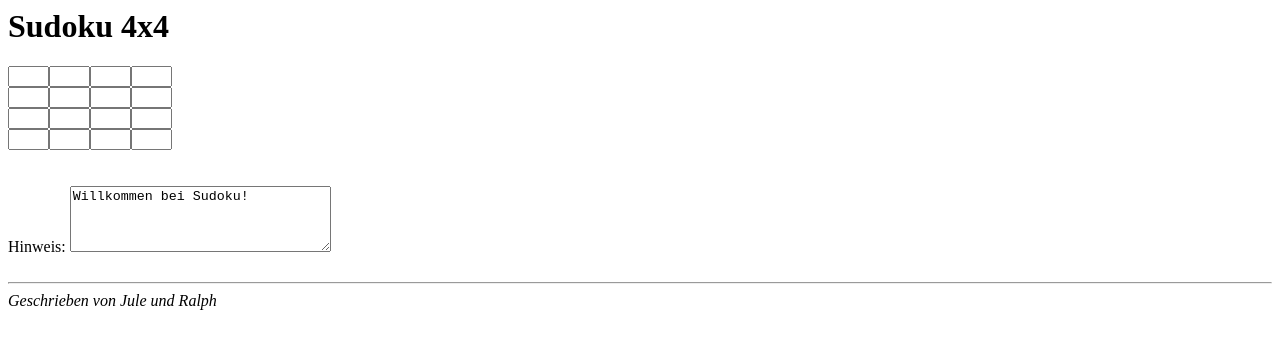
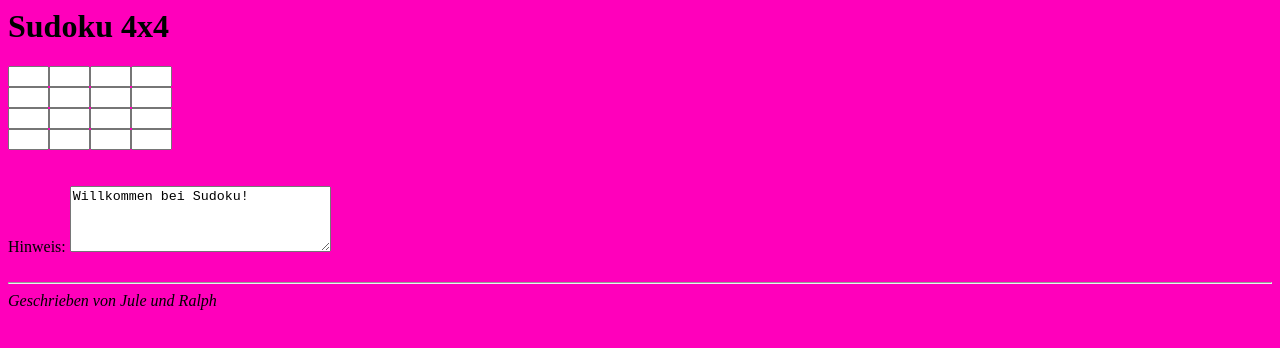
Before and after one commit to julesluiters/julesluiters.github.io, a plain HTML site: page sudoku.html in a window 1280 px wide. Drawn offline with Linux system fonts and the light colour scheme.

Commit message:
Update sudoku.html

```diff
--- a/sudoku.html
+++ b/sudoku.html
@@ -67,7 +67,7 @@ function checke() {
 
 </script>
 </head>
-<body onload="schreibe_hinweis('Willkommen bei Sudoku!');">
+<body onload="schreibe_hinweis('Willkommen bei Sudoku!');" bgcolor ="FF00BB" >
 <H1>Sudoku 4x4</H1>
 
 
```
